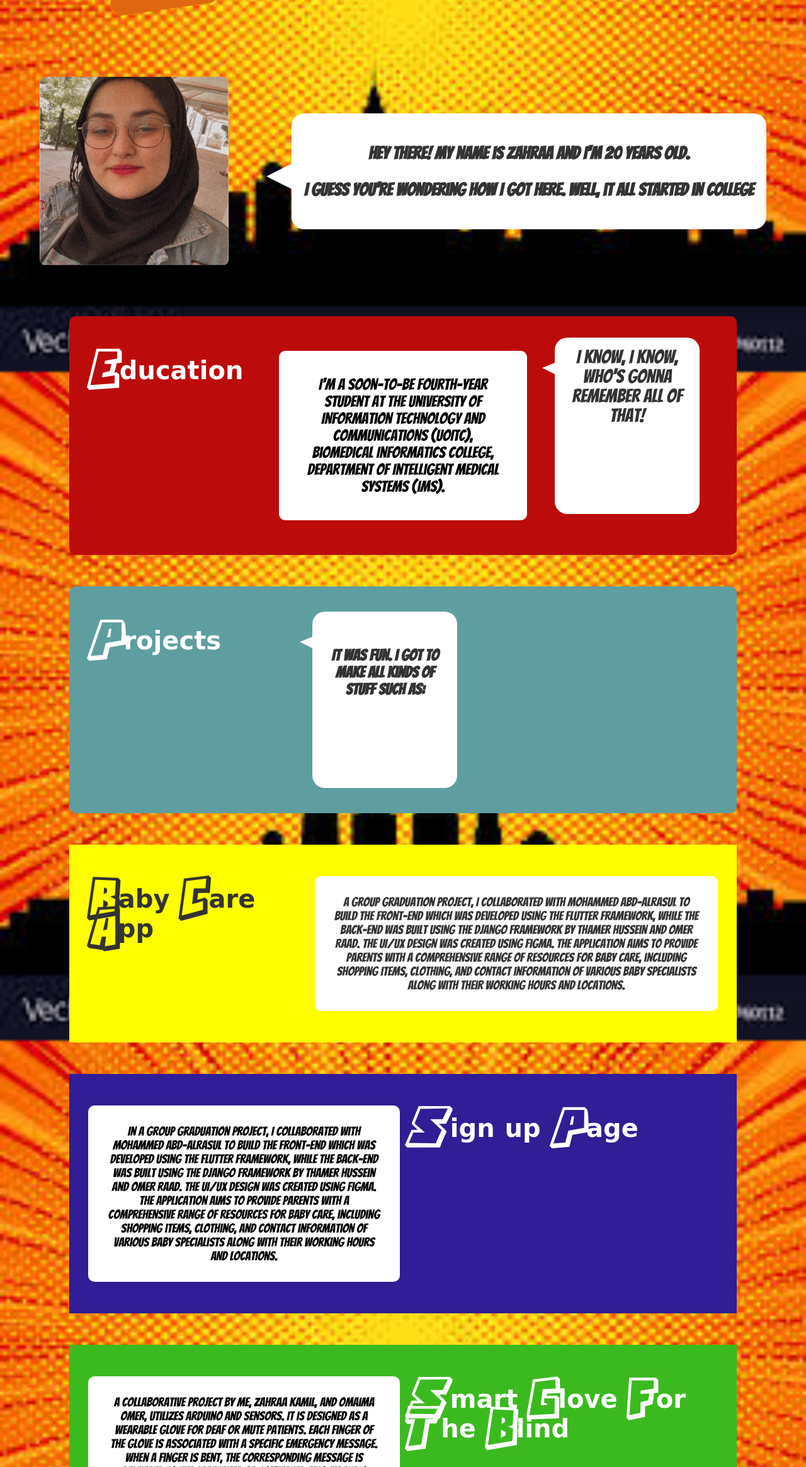
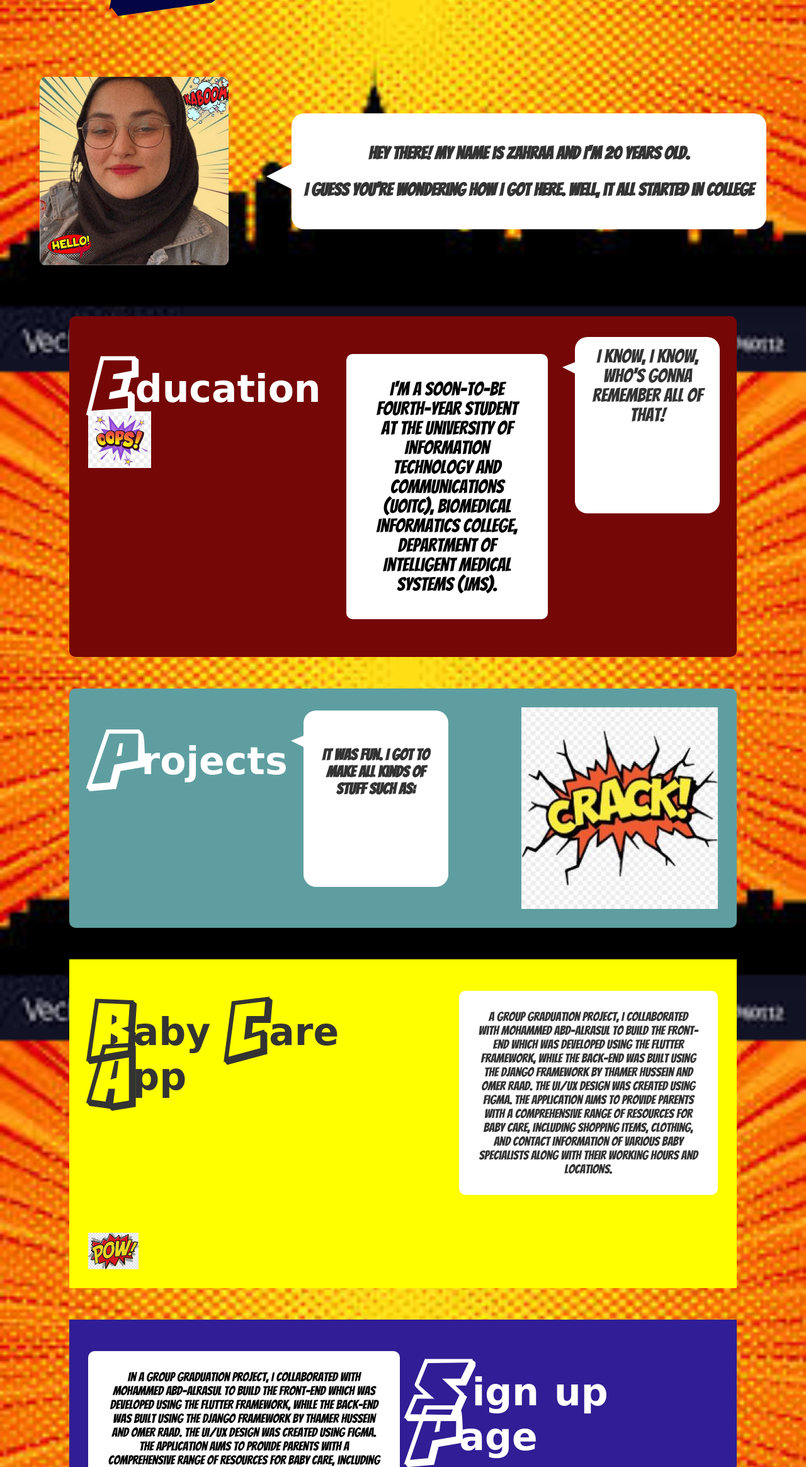
Before and after one commit to Zhraa-Qassem/portfolio, a plain HTML site: page index.html in a window 1280 px wide. Shown: the part 471-2800 px from the top of the page at 63% size. Drawn offline with Linux system fonts and the light colour scheme.

Commit message:
stickers add

```diff
--- a/index.html
+++ b/index.html
@@ -23,7 +23,7 @@
 
     <!--  image and welcome line  start-->
     <div class="welcome">
-        <img src="images/selfPic.jpg" width="300" height="300">
+        <img src="images/comic-self.jpg" width="350" height="35s0">
         <div class="speech-bubble1">
             <h3>Hey there! My name is Zahraa and I'm 20 years old.
             </h3>
@@ -34,7 +34,9 @@
 
         <div class="sections">
             <div class="education">
-                <h2>Education</h2>
+                <h2>Education
+                    <img src="images/oops.jpg" width="100px">
+                </h2>
                 <p class="card">I'm a soon-to-be fourth-year student at the University of Information Technology and
                     Communications
                     (UOITC), Biomedical Informatics College, Department of Intelligent Medical Systems (IMS).</p>
@@ -46,6 +48,7 @@
                     <div class="speech-bubble">
                         <h5>It was fun. I got to make all kinds of stuff such as:</h5>
                     </div>
+                    <img src="images/crack.jpg" >
                 </div>
 
 
@@ -61,7 +64,9 @@
                         clothing, and
                         contact information of various baby specialists along with their working hours and locations.
                     </p>
+                    <img src="images/pow.jpg" width="80px">
                 </div>
+
                 <div id="sign-up-page">
 
                     <p class="card">In a group graduation project, I collaborated with Mohammed Abd-alrasul to build The
@@ -87,7 +92,7 @@
                     <h2>Smart Glove For The Blind</h2>
                 </div>
                 <div id="hospital-website">
-                    <h2>Hospital Management System</h2>
+                    <h2>Hospital Management System </h2>
                     <p class="card">it's built using HTML, CSS, and JavaScript. It provides details about hospitals,
                         including
                         facilities,
--- a/style.css
+++ b/style.css
@@ -43,7 +43,8 @@ body {
     font-size: 100px;
     font-family: "Action Comics", cursive;
     text-align: center;
-   animation: Color-change 2s linear  infinite ;
+    color: #030545;
+   /* animation: Color-change 2s linear  infinite ; */
   }
 
   .welcome {
@@ -125,9 +126,13 @@ body {
 
   .sections h2 {
     font-family: "Action Comics", cursive;
-    font-size: 40px;
+    font-size: 60px;
     animation: color-change 2s linear;
     animation-iteration-count: infinite;
+
+  }
+  .sections p {
+    font-size: 30px;
   }
 
   @keyframes letter_explode {
@@ -161,7 +166,7 @@ body {
   .card2 {
     width: 80vw;
     height: 90px;
-    background-color: rgb(188, 11, 11);
+    background-color:  rgb(117, 7, 7);
     border-radius: 10px;
     padding: 40px;
     color: #ffffff;
@@ -185,7 +190,7 @@ body {
 
   #baby-care-app  {
     display: grid;
-    grid-template-columns: 1fr 2fr;
+    grid-template-columns: 2fr 1.5fr;
     gap: 40px;
     grid-template-rows: auto;
     background-color: yellow;
@@ -203,7 +208,7 @@ body {
 
   #smart-glove  {
     display: grid;
-    grid-template-columns: 1fr 1fr;
+    grid-template-columns: 1fr 2fr;
     gap: 10px;
     grid-template-rows: auto;
     background-color: rgb(59, 186, 31);
@@ -215,7 +220,7 @@ body {
 
   #hospital-website {
     display: grid;
-    grid-template-columns: 1fr 1fr;
+    grid-template-columns: 3fr 1fr;
     gap: 20px;
     grid-template-rows: auto;
      background-color: rgb(20, 137, 210);
@@ -230,7 +235,7 @@ body {
 
   #pharmacy-system {
     display: grid;
-    grid-template-columns: 1fr 1fr;
+    grid-template-columns: 3fr 1fr;
     gap: 10px;
     grid-template-rows: auto;
     background-color: rgb(172, 9, 99);
@@ -264,7 +269,7 @@ body {
     grid-template-columns: 1fr 1.5fr 1fr;
     gap: 40px;
     grid-template-rows: auto;
-    background-color: rgb(188, 11, 11);
+    background-color: rgb(117, 7, 7);
     padding-left: 20px;
     width: 90vw;
     margin: 30px;
@@ -277,7 +282,7 @@ body {
 
   .proj {
     display: grid;
-    grid-template-columns: 1fr 2fr;
+    grid-template-columns: 1.5fr 2fr 1fr;
     gap: 20px;
     grid-template-rows: auto;
     padding-top: 20px;
```
Also changed, not shown: images/boom.jpg (added), images/comic-self.jpg (added), images/crack.jpg (added), images/oops.jpg (added), images/pow.jpg (added).
